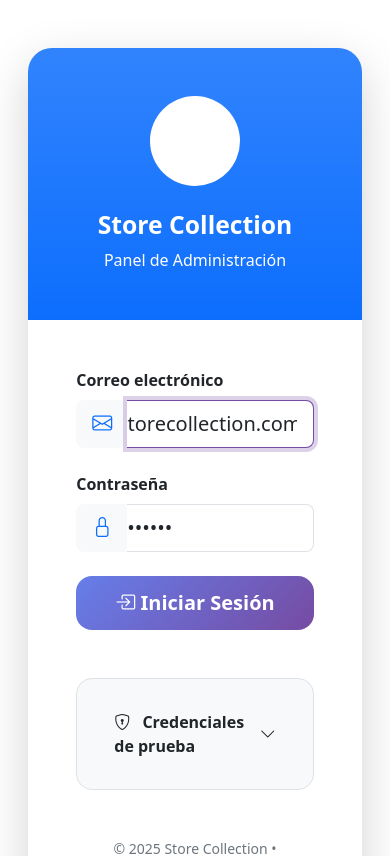
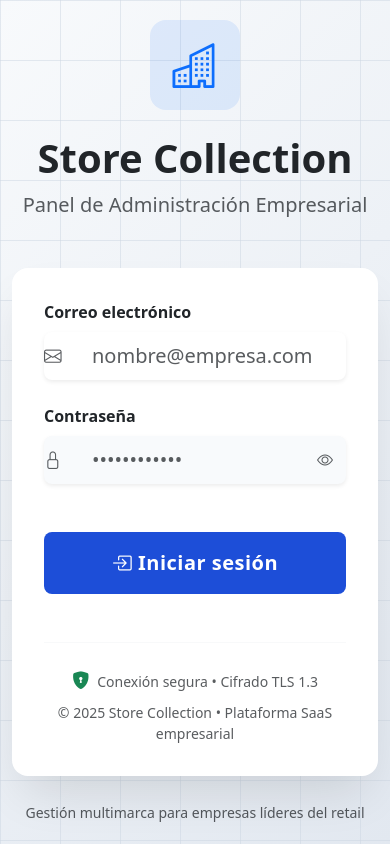
Before and after one commit to JoseEM26/StoreCollection, an Angular app in the folder StoreCollectionFrontEnd/: page /login in a window 390 px wide. Shown: the top 856 px of the page. Built offline with nearby package versions, Linux system fonts and the light colour scheme.

Commit message:
login funcional

```diff
--- a/StoreCollectionFrontEnd/src/app/app.config.ts
+++ b/StoreCollectionFrontEnd/src/app/app.config.ts
@@ -1,12 +1,19 @@
 import { ApplicationConfig, provideZoneChangeDetection } from '@angular/core';
 import { provideRouter } from '@angular/router';
-
+import { provideHttpClient, withInterceptors } from '@angular/common/http';
 import { routes } from './app.routes';
-import { provideHttpClient } from '@angular/common/http';
+import { authInterceptor } from './service/auth.interceptor';
 
 export const appConfig: ApplicationConfig = {
-  providers: [provideZoneChangeDetection({ eventCoalescing: true }),
+  providers: [
+    provideZoneChangeDetection({ eventCoalescing: true }),
+
     provideRouter(routes),
-    provideHttpClient()
+
+
+    provideHttpClient(
+      withInterceptors([authInterceptor])
+    ),
+
   ]
 };
--- a/StoreCollectionFrontEnd/src/app/pages/administrativo/login/login.component.css
+++ b/StoreCollectionFrontEnd/src/app/pages/administrativo/login/login.component.css
@@ -1,30 +1,58 @@
-.bg-gradient {
-  background: linear-gradient(135deg, #667eea 0%, #764ba2 100%);
+/* Fondo degradado sutil */
+.min-vh-100 {
+  background: linear-gradient(135deg, #f8fafc 0%, #e2e8f0 100%);
 }
 
-.card {
-  border-radius: 1.5rem !important;
+/* Sombra premium */
+.shadow-xl {
+  box-shadow: 0 25px 50px -12px rgba(0, 0, 0, 0.12);
 }
 
-.form-control:focus {
-  border-color: #764ba2;
-  box-shadow: 0 0 0 0.25rem rgba(118, 75, 162, 0.25);
-}
-
+/* Botón primario elegante */
 .btn-primary {
-  background: linear-gradient(135deg, #667eea, #764ba2);
+  background: #1d4ed8;
   border: none;
-  border-radius: 1rem;
-  padding: 0.75rem 1.5rem;
+  font-weight: 600;
+  letter-spacing: 0.5px;
   transition: all 0.3s ease;
 }
 
 .btn-primary:hover:not(:disabled) {
+  background: #1e40af;
   transform: translateY(-3px);
-  box-shadow: 0 10px 25px rgba(118, 75, 162, 0.4);
+  box-shadow: 0 15px 35px rgba(29, 78, 216, 0.3);
 }
 
-code {
-  font-family: 'Courier New', monospace;
-  font-size: 0.9em;
+.btn-primary:active {
+  transform: translateY(-1px);
 }
+
+/* Inputs con ícono interno */
+.form-control {
+  background-color: #f8fafc;
+  border: 1.5px solid #e2e8f0;
+  transition: all 0.25s ease;
+}
+
+.form-control:focus {
+  background-color: #ffffff;
+  border-color: #3b82f6;
+  box-shadow: 0 0 0 4px rgba(59, 130, 246, 0.15);
+  outline: none;
+}
+
+/* Iconos dentro del input */
+.position-relative i:not(.btn i) {
+  font-size: 1.1rem;
+  pointer-events: none;
+}
+
+/* Responsivo perfecto */
+@media (max-width: 576px) {
+  .display-5 {
+    font-size: 2.5rem;
+  }
+  .p-5.p-lg-6 {
+    padding: 2rem !important;
+  }
+}
--- a/StoreCollectionFrontEnd/src/app/pages/administrativo/login/login.component.html
+++ b/StoreCollectionFrontEnd/src/app/pages/administrativo/login/login.component.html
@@ -1,112 +1,110 @@
-<div class="min-vh-100 d-flex align-items-center justify-content-center bg-gradient py-5">
-  <div class="container">
-    <div class="row justify-content-center">
-      <div class="col-11 col-sm-10 col-md-8 col-lg-5 col-xl-4">
+<div class="min-vh-100 d-flex align-items-center justify-content-center position-relative overflow-hidden"
+     style="background: linear-gradient(135deg, #f8fafc 0%, #e2e8f0 100%);">
 
-        <!-- Card principal -->
-        <div class="card border-0 shadow-lg rounded-4 overflow-hidden">
-
-          <!-- Header violeta bonito -->
-          <div class="bg-primary bg-gradient text-white text-center py-5">
-            <div class="d-inline-flex align-items-center justify-content-center bg-white bg-opacity-20 rounded-circle mb-4"
-                 style="width: 90px; height: 90px;">
-              <i class="bi bi-shop-window fs-1"></i>
-            </div>
-            <h2 class="fw-bold mb-2">Store Collection</h2>
-            <p class="mb-0 opacity-90">Panel de Administración</p>
+  <!-- Fondo sutil con patrón geométrico (opcional, muy tenue) -->
+  <div class="position-absolute top-0 start-0 w-100 h-100 opacity-5">
+    <svg width="100%" height="100%" xmlns="http://www.w3.org/2000/svg">
+      <defs>
+        <pattern id="grid" width="60" height="60" patternUnits="userSpaceOnUse">
+          <path d="M 60 0 L 0 0 0 60" fill="none" stroke="#cbd5e1" stroke-width="1"/>
+        </pattern>
+      </defs>
+      <rect width="100%" height="100%" fill="url(#grid)" />
+    </svg>
   </div>
 
-          <!-- Body del formulario -->
-          <div class="card-body p-5">
+  <div class="container position-relative z-10">
+    <div class="row justify-content-center">
+      <div class="col-xl-4 col-lg-5 col-md-6 col-sm-8">
 
-            <form (ngSubmit)="login()" novalidate>
+        <!-- Logo + Título -->
+        <div class="text-center mb-5" data-aos="fade-down">
+          <div class="d-inline-flex align-items-center justify-content-center rounded-4 bg-primary bg-opacity-10 mb-4"
+               style="width: 90px; height: 90px;">
+            <i class="bi bi-buildings text-primary" style="font-size: 2.8rem;"></i>
+          </div>
+          <h1 class="display-5 fw-bold text-dark mb-2">Store Collection</h1>
+          <p class="lead text-muted fw-medium">Panel de Administración Empresarial</p>
+        </div>
+
+        <!-- Formulario -->
+        <form (ngSubmit)="onSubmit()" class="bg-white rounded-4 shadow-xl p-5 p-lg-6" data-aos="fade-up" data-aos-delay="100">
 
           <!-- Email -->
           <div class="mb-4">
-                <label class="form-label fw-semibold">Correo electrónico</label>
-                <div class="input-group input-group-lg">
-                  <span class="input-group-text bg-light border-0">
-                    <i class="bi bi-envelope text-primary"></i>
-                  </span>
-                  <input
-                    type="email"
-                    class="form-control form-control-lg border-start-0 ps-0"
-                    [(ngModel)]="email"
+            <label for="email" class="form-label fw-semibold text-dark">
+              Correo electrónico
+            </label>
+            <div class="position-relative">
+              <i class="bi bi-envelope position-absolute top-50 start-4 translate-middle-y text-muted z-10"></i>
+              <input type="email"
+                     id="email"
+                     class="form-control form-control-lg ps-5 rounded-3 border-0 shadow-sm"
+                     [(ngModel)]="credentials.email"
                      name="email"
-                    placeholder="admin@storecollection.com"
+                     placeholder="nombre@empresa.com"
                      required
                      autofocus>
             </div>
           </div>
 
           <!-- Contraseña -->
-              <div class="mb-4">
-                <label class="form-label fw-semibold">Contraseña</label>
-                <div class="input-group input-group-lg">
-                  <span class="input-group-text bg-light border-0">
-                    <i class="bi bi-lock text-primary"></i>
-                  </span>
-                  <input
-                    [type]="showCredentials ? 'text' : 'password'"
-                    class="form-control form-control-lg border-start-0 ps-0"
-                    [(ngModel)]="password"
+          <div class="mb-5">
+            <label for="password" class="form-label fw-semibold text-dark">
+              Contraseña
+            </label>
+            <div class="position-relative">
+              <i class="bi bi-lock position-absolute top-50 start-4 translate-middle-y text-muted z-10"></i>
+              <input [type]="showPassword ? 'text' : 'password'"
+                     id="password"
+                     class="form-control form-control-lg ps-5 pe-5 rounded-3 border-0 shadow-sm"
+                     [(ngModel)]="credentials.password"
                      name="password"
-                    placeholder="••••••••"
+                     placeholder="••••••••••••"
                      required>
+              <button type="button"
+                      class="btn btn-link position-absolute top-50 end-0 translate-middle-y text-muted"
+                      (click)="showPassword = !showPassword">
+                <i [class]="'bi ' + (showPassword ? 'bi-eye-slash' : 'bi-eye')"></i>
+              </button>
             </div>
           </div>
 
-              <!-- Botón Login -->
-              <button
-                type="submit"
-                class="btn btn-primary btn-lg w-100 fw-bold d-flex align-items-center justify-content-center gap-3"
+          <!-- Botón principal -->
+          <button type="submit"
+                  class="btn btn-primary btn-lg w-100 fw-semibold rounded-3 py-3 d-flex align-items-center justify-content-center gap-3"
                   [disabled]="isLoading">
-
             <span *ngIf="!isLoading">
               <i class="bi bi-box-arrow-in-right"></i>
-                  Iniciar Sesión
+              Iniciar sesión
             </span>
-
             <span *ngIf="isLoading">
-                  <span class="spinner-border spinner-border-sm me-2" role="status"></span>
-                  Cargando...
+              <span class="spinner-border spinner-border-sm"></span>
+              Verificando credenciales...
             </span>
           </button>
+
+          <!-- Footer -->
+          <div class="text-center mt-5 pt-4 border-top border-light">
+            <p class="text-muted small mb-2">
+              <i class="bi bi-shield-lock-fill text-success me-1"></i>
+              Conexión segura • Cifrado TLS 1.3
+            </p>
+            <p class="text-muted small mb-0">
+              © {{ currentYear }} Store Collection • Plataforma SaaS empresarial
+            </p>
+          </div>
+
         </form>
 
-            <!-- Credenciales de prueba (con toggle) -->
-            <div class="mt-5 p-4 bg-light rounded-4 border">
-              <button
-                type="button"
-                class="btn btn-link text-decoration-none text-dark fw-semibold w-100 text-start d-flex justify-content-between align-items-center"
-                (click)="toggleCredentials()">
-                <span>
-                  <i class="bi bi-shield-lock me-2"></i>
-                  Credenciales de prueba
-                </span>
-                <i [class]="showCredentials ? 'bi bi-chevron-up' : 'bi bi-chevron-down'"></i>
-              </button>
-
-              <div class="mt-3 small text-muted" [hidden]="!showCredentials">
-                <div class="d-flex align-items-center gap-2 mb-2">
-                  <i class="bi bi-person-circle text-primary"></i>
-                  <code class="bg-white px-3 py-1 rounded">admin_storecollection.com</code>
-                </div>
-                <div class="d-flex align-items-center gap-2">
-                  <i class="bi bi-key text-primary"></i>
-                  <code class="bg-white px-3 py-1 rounded">123456</code>
-                </div>
-              </div>
-            </div>
-
-            <!-- Footer -->
-            <div class="text-center mt-5 text-secondary small">
-              © {{ currentYear }} Store Collection • Plataforma SaaS para tiendas virales
+        <!-- Texto inferior (opcional) -->
+        <div class="text-center mt-4">
+          <small class="text-muted">
+            Gestión multimarca para empresas líderes del retail
+          </small>
         </div>
 
       </div>
     </div>
   </div>
 </div>
-  </div>
-</div>
--- a/StoreCollectionFrontEnd/src/app/pages/administrativo/login/login.component.ts
+++ b/StoreCollectionFrontEnd/src/app/pages/administrativo/login/login.component.ts
@@ -1,8 +1,10 @@
+// src/app/auth/login/login.component.ts
 import { Component } from '@angular/core';
 import { FormsModule } from '@angular/forms';
 import { Router } from '@angular/router';
 import { CommonModule } from '@angular/common';
-import { AuthService } from '../../../../auth/auth.service';
+import { AuthService, LoginRequest } from '../../../../auth/auth.service';
+
 @Component({
   selector: 'app-login',
   standalone: true,
@@ -11,36 +13,56 @@ import { AuthService } from '../../../../auth/auth.service';
   styleUrl: './login.component.css'
 })
 export class LoginComponent {
-  email = 'admin@storecollection.com';
-  password = '123456';
+  // Modelo para el formulario
+  credentials: LoginRequest = { email: '', password: '' };
+showPassword = false;
+  // Estado del login
   isLoading = false;
   showCredentials = false;
 
-  get currentYear(): number {
-    return new Date().getFullYear();
-  }
+  // Credenciales de prueba (para desarrollo)
+  testCredentials = {
+    admin: { email: 'admin@storecollection.com', password: '123456' },
+    owner: { email: 'owner@gmail.com', password: '123456' }
+  };
+
+  currentYear = new Date().getFullYear();
 
   constructor(
-    private auth: AuthService,
+    private authService: AuthService,
     private router: Router
   ) {}
 
-  login() {
-    if (!this.email || !this.password) return;
+  onSubmit() {
+    if (!this.credentials.email || !this.credentials.password) {
+      alert('Por favor completa todos los campos');
+      return;
+    }
 
     this.isLoading = true;
 
-    setTimeout(() => {
-      if (this.auth.login(this.email.trim(), this.password)) {
+    this.authService.login(this.credentials).subscribe({
+      next: () => {
         this.router.navigate(['/admin/dashboard']);
-      } else {
-        alert('Credenciales incorrectas');
+      },
+      error: (err) => {
+        console.error('Error de login:', err);
+        alert('Credenciales incorrectas o error del servidor');
+        this.isLoading = false;
+      },
+      complete: () => {
         this.isLoading = false;
       }
-    }, 800);
+    });
   }
 
+  // Para desarrollo: autocompletar credenciales
   toggleCredentials() {
     this.showCredentials = !this.showCredentials;
   }
+
+  useTestCredentials(type: 'admin' | 'owner') {
+    this.credentials = { ...this.testCredentials[type] };
+    this.showCredentials = false;
+  }
 }
--- /dev/null
+++ b/StoreCollectionFrontEnd/src/app/service/auth.interceptor.ts
@@ -0,0 +1,20 @@
+// src/app/core/interceptors/auth.interceptor.ts
+
+import { HttpInterceptorFn } from '@angular/common/http';
+import { inject } from '@angular/core';
+import { AuthService } from '../../auth/auth.service';
+
+export const authInterceptor: HttpInterceptorFn = (req, next) => {
+  const authService = inject(AuthService);
+  const token = authService.getToken();
+
+  if (token) {
+    req = req.clone({
+      setHeaders: {
+        Authorization: `Bearer ${token}`
+      }
+    });
+  }
+
+  return next(req);
+};
--- a/StoreCollectionFrontEnd/src/auth/auth.service.ts
+++ b/StoreCollectionFrontEnd/src/auth/auth.service.ts
@@ -1,30 +1,127 @@
-import { Injectable, signal } from '@angular/core';
+// src/app/core/services/auth.service.ts
 
-@Injectable({ providedIn: 'root' })
+import { Injectable, signal, computed } from '@angular/core';
+import { HttpClient } from '@angular/common/http';
+import { Router } from '@angular/router';
+import { tap } from 'rxjs';
+
+export interface LoginRequest {
+  email: string;
+  password: string;
+}
+
+export interface RegisterRequest {
+  nombre: string;
+  email: string;
+  password: string;
+  celular: string;
+}
+
+export interface AuthResponse {
+  token: string;
+  id: number;
+  nombre: string;
+  email: string;
+  rol: 'ADMIN' | 'OWNER' | 'CUSTOMER';
+}
+
+export interface CurrentUser {
+  id: number;
+  nombre: string;
+  email: string;
+  rol: 'ADMIN' | 'OWNER' | 'CUSTOMER';
+  token: string;
+}
+
+@Injectable({
+  providedIn: 'root'
+})
 export class AuthService {
-  private readonly _currentUser = signal<string | null>(null);
-  currentUser = this._currentUser.asReadonly();
 
-  login(email: string, password: string): boolean {
-    if (email === 'admin@storecollection.com' && password === '123456') {
-      this._currentUser.set(email);
-      localStorage.setItem('user', email);
-      return true;
-    }
-    return false;
+  private apiUrl = 'http://localhost:8080/api/auth';
+
+  // Estado reactivo del usuario actual
+  private currentUserSignal = signal<CurrentUser | null>(null);
+  public currentUser = this.currentUserSignal.asReadonly();
+
+  // Computed para roles rápidos
+  public isLoggedIn = computed(() => this.currentUser() !== null);
+  public isAdmin = computed(() => this.currentUser()?.rol === 'ADMIN');
+  public isOwner = computed(() => this.currentUser()?.rol === 'OWNER');
+  public isCustomer = computed(() => this.currentUser()?.rol === 'CUSTOMER');
+
+  constructor(
+    private http: HttpClient,
+    private router: Router
+  ) {
+    // Al iniciar la app, cargar usuario desde localStorage si existe
+    this.loadUserFromStorage();
+  }
+
+  login(credentials: LoginRequest) {
+    return this.http.post<AuthResponse>(`${this.apiUrl}/login`, credentials).pipe(
+      tap(response => this.setSession(response))
+    );
+  }
+
+  register(data: RegisterRequest) {
+    return this.http.post<AuthResponse>(`${this.apiUrl}/register`, data).pipe(
+      tap(response => this.setSession(response))
+    );
+  }
+
+  private setSession(authResult: AuthResponse) {
+    localStorage.setItem('token', authResult.token);
+
+    const user: CurrentUser = {
+      id: authResult.id,
+      nombre: authResult.nombre,
+      email: authResult.email,
+      rol: authResult.rol,
+      token: authResult.token
+    };
+
+    localStorage.setItem('currentUser', JSON.stringify(user));
+    this.currentUserSignal.set(user);
   }
 
   logout() {
-    this._currentUser.set(null);
-    localStorage.removeItem('user');
+    localStorage.removeItem('token');
+    localStorage.removeItem('currentUser');
+    this.currentUserSignal.set(null);
+    this.router.navigate(['/login']);
   }
 
-// src/app/auth/auth.service.ts
-isLoggedIn(): boolean {
-  const user = localStorage.getItem('user');
-  if (user) {
-    this._currentUser.set(user);
+  private loadUserFromStorage() {
+    const token = localStorage.getItem('token');
+    const userStr = localStorage.getItem('currentUser');
+
+    if (token && userStr) {
+      try {
+        const user = JSON.parse(userStr) as CurrentUser;
+        // Opcional: validar que el token no esté expirado
+        if (this.isTokenExpired(token)) {
+          this.logout();
+          return;
+        }
+        this.currentUserSignal.set(user);
+      } catch (e) {
+        this.logout();
+      }
+    }
   }
-  return !!this.currentUser();
+
+  getToken(): string | null {
+    return localStorage.getItem('token');
+  }
+
+  // Extra: leer datos directamente del JWT (útil si no confías en localStorage)
+  private isTokenExpired(token: string): boolean {
+    try {
+      const payload = JSON.parse(atob(token.split('.')[1]));
+      return payload.exp * 1000 < Date.now();
+    } catch {
+      return true;
+    }
+  }
 }
-}
```
Also changed, not shown: 1 other file (tests, documents, lock files or other folders). Lines whose indentation alone changed are shown as unchanged.
